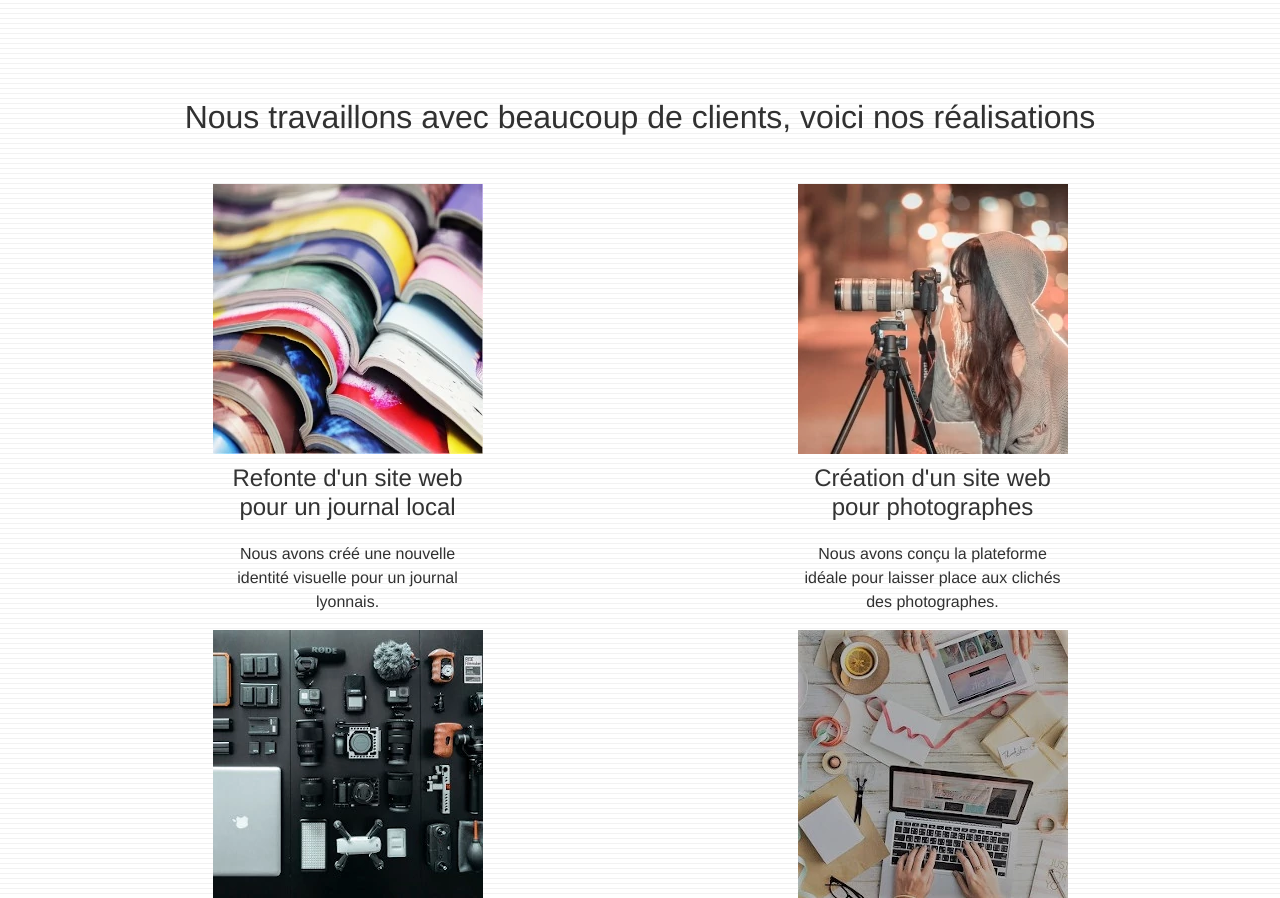
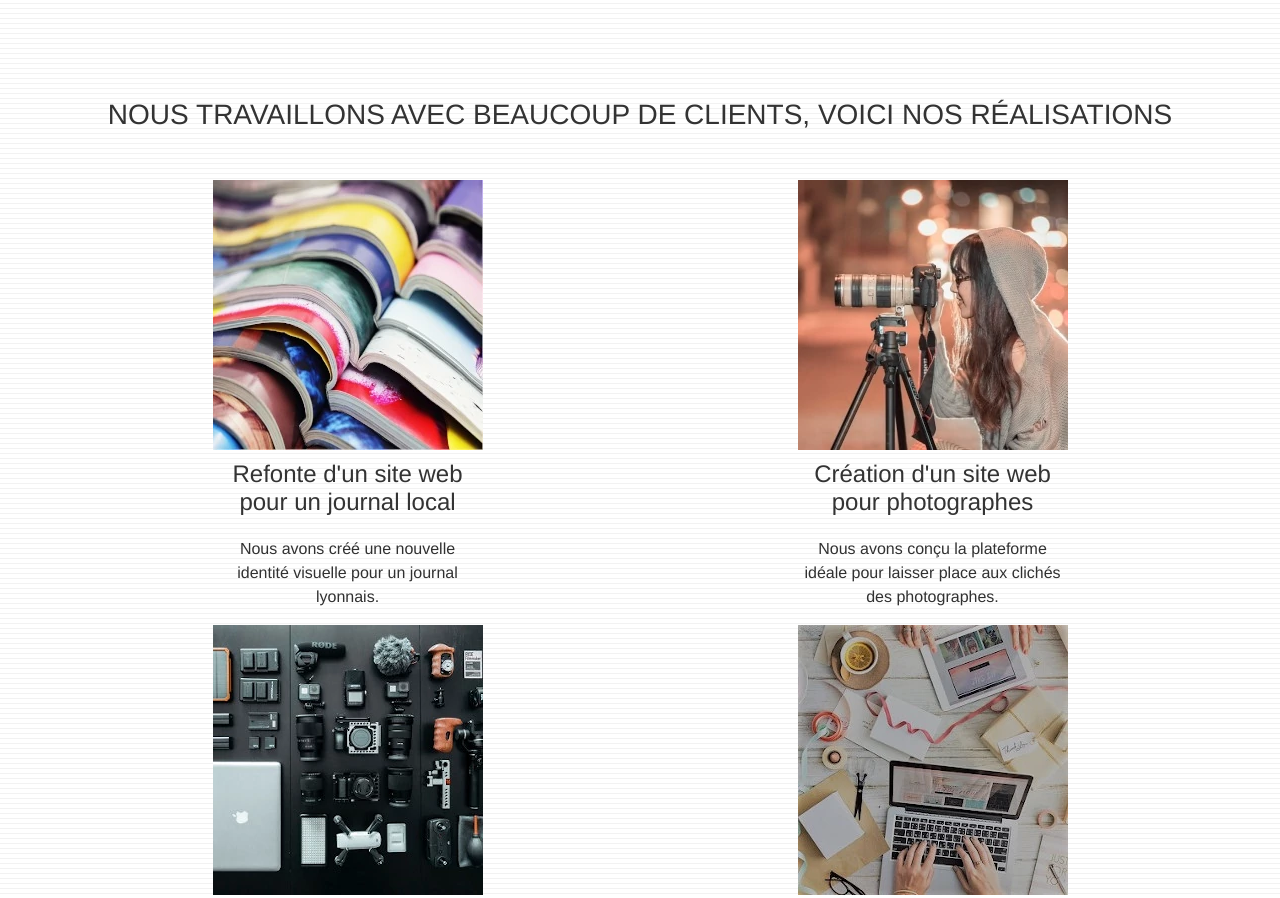
Before and after one commit to LevequeBenjamin/BenjaminLeveque_4_28122020, a plain HTML site: page index.html in a window 1280 px wide. Shown: the part 1810-2708 px from the top of the page. Drawn offline with nearby package versions, Linux system fonts and the light colour scheme.

Commit message:
titre h3 h4

```diff
--- a/index.html
+++ b/index.html
@@ -229,10 +229,10 @@
 					<div class="justify-content-center">
 						<!-- MODIF IMG => TEXTE / SEO -->
 						<div class="col-sm-12 text-center paddingPortfolioH2">
-							<h2>
+							<h3>
 								Nous travaillons avec beaucoup de clients, voici nos
 								réalisations
-							</h2>
+							</h3>
 						</div>
 						<div class="row justify-content-around">
 							<!-- AJOUT BALISE ARTICLE / SEO -->
```
Also changed, not shown: page2.html (+0 -3 lines).
